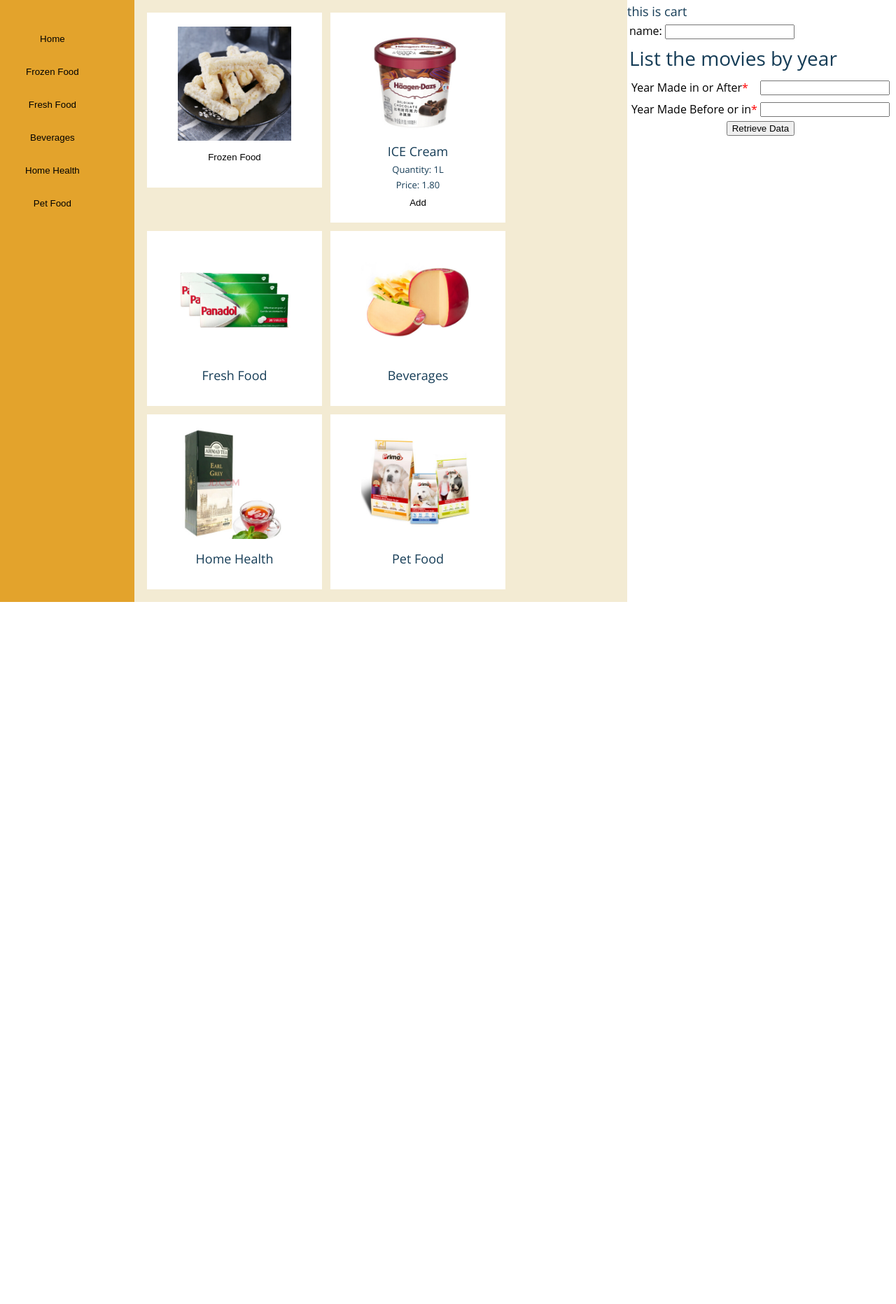
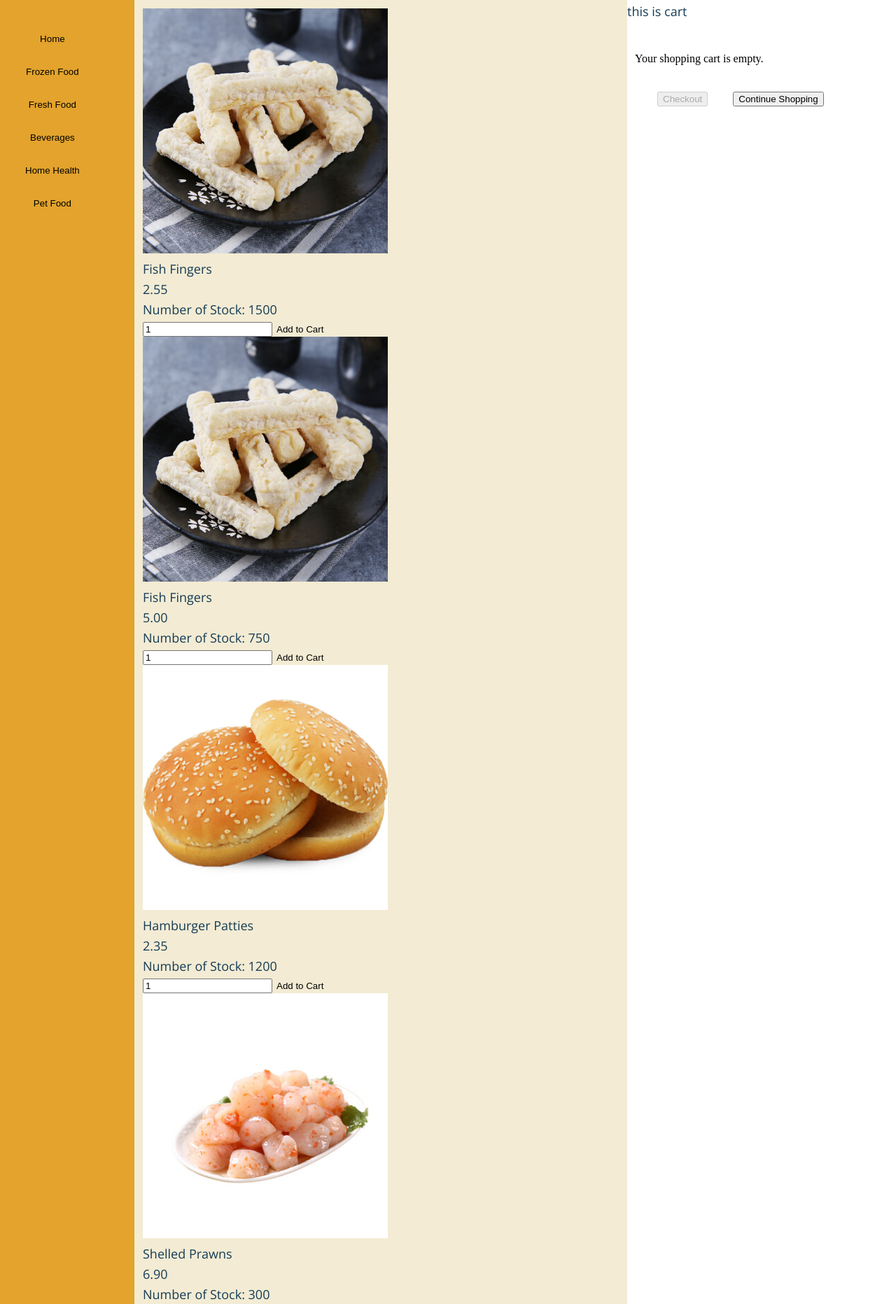
Before and after one commit to Coding-MJ/UTS_internet_programing_Assignment1, a PHP site: page / in a window 1280 px wide. Shown: the part 57-1920 px from the top of the page at 70% size. Before the commit the page ends 917 px from the top, so only its background shows below. Run offline with PHP 8.4, Linux system fonts and the light colour scheme; data comes from the database, SQL or seed files in the repository; some libraries are stand-ins or nearby versions.

Commit message:
Cart working!!!!

```diff
--- /dev/null
+++ b/cart.php
@@ -0,0 +1,187 @@
+<?php
+session_start();
+
+$delete_name = isset($_POST['delete_name'])? htmlspecialchars($_POST['delete_name'], ENT_QUOTES, 'utf-8') : '';
+
+if($delete_name != '') unset($_SESSION['products'][$delete_name]);
+
+
+
+$total = 0;
+
+
+ $products = isset($_SESSION['products'])? $_SESSION['products']:[];
+
+
+
+foreach($products as $name => $product){
+ $subtotal = (int)$product['unit_price']*(int)$product['count'];
+
+$total += $subtotal;
+}
+
+?>
+
+
+<script>
+
+    function updateQuantity(name, price) {
+
+    var quantity = parseInt(document.getElementsByName(name + '_quantity')[0].value);
+
+    if (quantity > 20) {
+
+        alert('You cannot add more than 20 items of the same product');
+
+        document.getElementsByName(name + '_quantity')[0].value = 20;
+
+        quantity = 20;
+
+    }
+
+    if (quantity === 50) {
+
+        alert('You cannot proceed with an order of 20 items of the same product');
+
+        document.getElementsByName(name + '_quantity')[0].value = 1;
+
+        quantity = 1;
+
+    }
+
+    var productPrice = quantity * price;
+
+    document.getElementById(name + '_price').innerHTML = '$' + productPrice;
+
+    var total = 0;
+
+    var prices = document.querySelectorAll('td[id$="_price"]');
+
+    for (var i = 0; i < prices.length; i++) {
+
+        total += parseFloat(prices[i].innerHTML.replace('$', ''));
+
+    }
+
+    document.getElementById('total').innerHTML = '$' + total;
+
+}
+
+
+
+
+</script>
+
+<html>
+	<head><title>Week2 tasks</title>
+	</head>
+	<body>
+		<!-- <table>
+			<tr>
+				<td>echo </td>
+				<td>
+					<input type="text" ></input>
+				</td>
+			</tr>
+			<tr>
+				<td>Student ID:</td>
+				<td>
+					<input type="text"></input>
+				</td>
+			</tr>
+			<tr>
+				<td></td>
+				<td>
+					<input type="button" value="Register"></input>
+					<input type="button" value="submit"><a href="submitForm.php" target="view"></a></input>
+				</td>
+			</tr>
+		</table>			 -->
+<?php if(empty($products)): ?>
+
+        <p>Your shopping cart is empty.</p>
+
+        <?php else: ?>
+
+       <table class="cart-table">
+
+           <thead>
+
+               <tr>
+
+                   <th>Product</th>
+
+                   <th>Price</th>
+
+                   <th>Quantity</th>
+
+                   <th>Total</th>
+
+                   <th></th>
+
+               </tr>
+
+           </thead>
+
+           <tbody>
+
+           <?php foreach($products as $name => $product): ?>
+
+               <tr>
+
+               <td label="product_name："><?php echo $name; ?></td>
+
+               <td label="unit_price：" class="text-right">$<?php echo $product['unit_price']; ?></td>
+
+               <td label="unit_quantity" class="text-right">
+
+                <input type="number" name="<?php echo $name; ?>_quantity" value="<?php echo $product['count']; ?>" min="1" max="20" onchange="updateQuantity('<?php echo $name; ?>', <?php echo $product['unit_price']; ?>)">
+
+        </td>
+
+        <td label="unit_price" class="text-right" id="<?php echo $name; ?>unit_price">$<?php echo $product['unit_price']*$product['count']; ?></td>
+
+               <td>
+
+                  <form action="cart.php" method="post">
+
+                  <input type="hidden" name="delete_name" value="<?php echo $name; ?>">
+
+                  <button type="submit" class="btn delete-btn">Delete</button>
+
+                  </form>
+
+                </td>
+
+                </tr>
+
+            <?php endforeach; ?>
+
+               <tr class="total">
+
+               <th colspan="3" class="text-center">Total</th>
+
+               <td class="text-right" id="total">$<?php echo $total; ?></td>
+
+               </tr>
+
+           </tbody>
+
+
+
+
+       </table>
+
+       <?php endif; ?>
+
+       <div class="cart-btn">
+
+        <button type="button" class="btn btn-blue" onclick="location.href='pay.php'" onsubmit="return validateQuantity();" <?php if(empty($products)) echo 'disabled="disabled"'; ?>>Checkout</button>
+
+        <button type="button" class="btn btn-success" onclick="location.href='index.php'">Continue Shopping</button>
+
+　      </div>
+
+       </div>
+	</body>
+</html>
--- a/index.php
+++ b/index.php
@@ -1,3 +1,74 @@
+<?php
+
+//Procedural style
+$connection = mysqli_connect('localhost:3309', 'root', '', 'assignment1'); // servername, username, password, db_name
+
+
+
+$total = 0;
+$products = isset($_SESSION['products'])? $_SESSION['products']:[];
+
+foreach($products as $name => $product){
+  $subtotal = (int)$product['unit_price']*(int)$product['count'];
+  $total += $subtotal;
+  }
+
+if (mysqli_connect_errno()) {
+  echo "Failed to connect to MySQL: " . mysqli_connect_error();
+  exit;
+  }
+
+//   $categoryName = $_GET['category_name'] ?? ''; // Use null coalescing operator to handle cases where variable is not set
+
+// $subCategory = $_GET['subCategory'] ?? '';
+
+// Query to fetch all products
+
+$query = "SELECT * FROM products";
+
+// $query = "SELECT * FROM products WHERE categoryName = '$categoryName' AND subCategory = '$subCategory'";
+
+// Execute the query and get the result
+
+$result = mysqli_query($connection, $query);
+
+
+session_start();
+
+?>
+
+<?php
+
+$name = isset($_POST['product_name'])? htmlspecialchars($_POST['product_name'], ENT_QUOTES, 'utf-8') : '';
+$unit_price = isset($_POST['unit_price'])? htmlspecialchars($_POST['unit_price'], ENT_QUOTES, 'utf-8') : '';
+$count = isset($_POST['count'])? htmlspecialchars($_POST['count'], ENT_QUOTES, 'utf-8') : '';
+
+ if (isset($_SESSION['products'])) {
+  $products = $_SESSION['products'];
+  foreach($products as $key => $product){
+
+    if($key == $name){
+   $count = (int)$count + (int)$product['count'];
+    }
+  }
+}
+
+
+if($name!=''&&$count!=''&&$unit_price!=''){
+  $_SESSION['products'][$name]=[
+    'count' => $count,
+    'unit_price' => $unit_price
+    ];
+}
+
+$products = isset($_SESSION['products'])? $_SESSION['products']:[];
+$products = isset($_SESSION['products'])? $_SESSION['products']:[];
+
+
+?>
+
+
+
 <!DOCTYPE html>
 <html>
     <head>
@@ -59,6 +130,58 @@
           <div class="section__container">
 
           <div class="main__top-level">
+
+
+ <?php
+
+
+
+ if (mysqli_num_rows($result) > 0) {
+while ($row = mysqli_fetch_array($result)) {
+echo '<div class="col-md-4">';
+ echo '<div class="card my-2">';
+ echo '<img src="image/products/' . $row['product_id'] . '.jpg" alt="img" class="card-img-top card-image">';
+
+ echo '<div class="card-body">';
+
+ echo '<h4 class="card-title">' . $row['product_name'] . '</h4>';
+ echo '<h4 class="card-title">' . $row['unit_price'] . '</h4>';
+ echo '<p class="card-text">' . 'Number of Stock: '. $row['in_stock'] . '</p>';
+ if ($row['in_stock'] > 0) {
+ echo '<form action="index.php" method="POST" class="item-form">';
+echo '<input type="hidden" name="product_name" value="' . $row['product_name'] . '">';
+echo '<input type="hidden" name="unit_price" value="' . $row['unit_price'] . '">';
+ echo '<input type="text" value="1" name="count">';
+ echo '<button type="submit" class="btn-sm btn-blue">Add to Cart</button>';
+echo '</form>';
+ } else {
+
+//  echo '<p class="card-text">Out of Stock</p>';
+// }
+//  echo '<a href="item_details.php?id=' . $row['product_id'] . '" class="btn-sm">Product Details</a>';
+//  echo '</div>';
+//  echo '</div>';
+//  echo '</div>';
+//  }
+
+// } else {
+//  echo "No products found";
+
+}
+}
+ }
+
+
+
+mysqli_close($connection);
+
+?>
+
+
+
+
+
+
             <!-- square image 1 -->
             <div class="product" data-type="top-menu">
               <img src="image/products/1000.jpg" class="product__img">
@@ -87,7 +210,9 @@
                 <h4 #item-name>ICE Cream</h4>
                 <p item-quantity>Quantity: 1L</p>
                 <p #item-price>Price: 1.80</p>
-                <button class="add-item" onclick="addItemToCart()">Add</button>
+                <form action='index.php' method="POST">
+                <button class="add-item"
+                type="submit" onclick="addItemToCart()">Add</button>
               </div>
             </div>
 
@@ -155,7 +280,7 @@
           <table border=0 width="100%" height="100%">
             <tr class="cart">
               <td>
-                  <iframe name="view" src="form.html" frameborder=0 width="100%" height="100%"></iframe>
+                  <iframe name="view" src="cart.php" frameborder=0 width="100%" height="100%"></iframe>
                 </a>
               </td>
             </tr>
```
Also changed, not shown: cart.html (deleted, +0 -27 lines).
